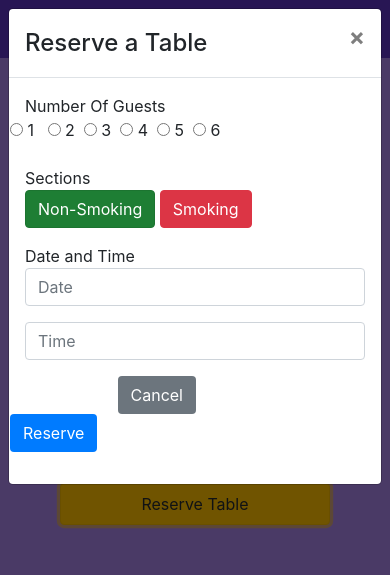
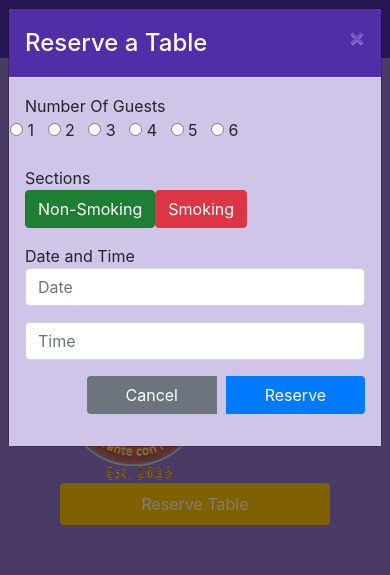
Before and after one commit to dimpy17agg/Coursera-learning, a website: page index.html in a window 390 px wide. Both pictures are taken after a click on the button "Reserve Table". Shown: the top 575 px of the page. Drawn offline with nearby package versions, Linux system fonts and the light colour scheme.

Commit message:
assignment4

```diff
--- a/css/style.scss
+++ b/css/style.scss
@@ -74,3 +74,14 @@ body{
     bottom: 0px;
     z-index: 1;
 }
+
+.modal-header{
+    background-color: $background-dark;
+    color:floralwhite;
+    button{
+         color: $background-light;
+    }
+}
+.modal-body{
+    background-color: $background-pale;
+}
--- a/index.html
+++ b/index.html
@@ -37,7 +37,8 @@
                                 class="fa fa-address-card fa=lg"> Contact</span></a></li>
                 </ul>
                 <span class="navbar-text">
-                    <a data-toggle="modal" data-target="#loginModal"> <span class="fa fa-sign-in"> </span> Login </a>
+                   <!-- <a data-toggle="modal" data-target="#loginModal"> <span class="fa fa-sign-in"> </span> Login </a>-->
+                   <a role="button" class="btn" id="loginbutton"><span class="fa fa-sign-in"></span> Login</a>
                 </span>
             </div>
         </div>
@@ -51,7 +52,6 @@
                 </div>
                 <div class="modal-body">
                     <form>
-
                         <div class="form-row">
                             <div class="form-group col-sm-4">
                                 <label class="sr-only" for="exampleInputEmail3">Email address</label>
@@ -76,9 +76,6 @@
                                 data-dismiss="modal">Cancel</button>
                             <button type="submit" class="btn btn-primary btn-sm ml-1">Sign in</button>
                         </div>
-
-
-
                     </form>
                 </div>
             </div>
@@ -102,16 +99,17 @@
                     <!--
                     <a href="#reserve" role="button" class="btn btn-block nav-link btn-warning "
                         data-toggle="tooltip" data-html="true" title="Or Call us at<br><strong>+8156789439</strong>"
-                        data-placement="bottom" >Reserve Table</a>-->
+                        data-placement="bottom" >Reserve Table</a>
                     <a href="#reserve" role="button" class="btn btn-block nav-link btn-warning" data-toggle="modal"
-                        data-target="#reserveModal">Reserve Table</a>
+                        data-target="#reserveModal">Reserve Table</a>-->
+              <a id="reservebutton" role="button" class="btn btn-block nav-link btn-warning" >Reserve Table</a>
                 </div>
             </div>
         </div>
 
     </header>
     <div id="reserveModal" role="dialog" class="modal fade">
-        <div class="modal-dialog" role="content">
+        <div class="modal-dialog modal-lg" role="content">
             <div class="modal-content">
                 <div class="modal-header">
                     <h4 class="modal-title">Reserve a Table</h4>
@@ -120,7 +118,7 @@
                 <div class="modal-body">
                     <form>
                         <div class="form-group row">
-                            <div class="col-12 col-sm-3">
+                            <div class="col-12 col-sm-2">
                                 <label class="radio-inline form-check-label">
                                     Number Of Guests
                                 </label>
@@ -130,42 +128,44 @@
                                     <input type="radio" name="optradio"> 1 &nbsp;
                                 </label>
                                 <label class="radio-inline">
-                                    <input type="radio" name="optradio"> 2&nbsp;
+                                    <input type="radio" name="optradio"> 2&nbsp;&nbsp;
                                 </label>
                                 <label class="radio-inline">
-                                    <input type="radio" name="optradio"> 3&nbsp;
+                                    <input type="radio" name="optradio"> 3&nbsp;&nbsp;
                                 </label>
                                 <label class="radio-inline">
-                                    <input type="radio" name="optradio"> 4&nbsp;
+                                    <input type="radio" name="optradio"> 4&nbsp;&nbsp;
                                 </label>
                                 <label class="radio-inline">
-                                    <input type="radio" name="optradio"> 5&nbsp;
+                                    <input type="radio" name="optradio"> 5&nbsp;&nbsp;
                                 </label>
                                 <label class="radio-inline">
-                                    <input type="radio" name="optradio"> 6&nbsp;
+                                    <input type="radio" name="optradio"> 6&nbsp;&nbsp;
                                 </label>
                             </div>
                         </div>
                         <div class="form-group row">
-                            <div class="col-12 col-sm-3">
+                            <div class="col-12 col-sm-2">
                                 <label class="form-check-label">Sections</label>
                             </div>
                             <div class="col-sm">
-                                <div class="btn-group btn-group-toggle" data-toggle="buttons">
+                                <div class="btn-group">
+                                <div class="btn-group-toggle" data-toggle="buttons">
                                     <label class="btn btn-success active">
                                         <input type="radio" name="options" id="option1" autocomplete="off"
-                                            checked>Non-Smoking
+                                            checked >Non-Smoking
                                     </label>
                                 </div>
-                                <span class="btn-group btn-group-toggle" data-toggle="buttons">
+                               <div class=" btn-group-toggle" data-toggle="buttons">
                                     <label class="btn btn-danger">
                                         <input type="radio" name="options" id="option2" autocomplete="off">Smoking
                                     </label>
-                                </span>
+                                </div>
+                                </div>
                             </div>
                         </div>
                         <div class="row">
-                            <div class="col-12 col-sm-3">
+                            <div class="col-12 col-sm-2">
                                 <label for="date-time" class="form-check-label">Date and Time</label>
                             </div>
                             <div class="form-group col-sm">
@@ -178,14 +178,14 @@
 
                         </div>
                         <div class="form-group row">
-                            <div class=" col-xs-12 col-sm-3 offset-3 align-self-center">
+
+                            <div class="btn-group col-xs-12 col-sm-2 offset-2 align-self-center">
                                 <button type="submit" class="btn bg-secondary text-white">Cancel</button>
-                            </div>
-                            <div class="ml-0">
-                                <button type="submit" class="btn  bg-primary text-white ml-0 mr-0">Reserve</button>
-                            </div>
 
+                               &nbsp;&nbsp; <button type="submit" class="btn  bg-primary text-white ml-0 mr-0">Reserve</button>
                         </div>
+                           </div>
+
 
                     </form>
 
@@ -406,6 +406,15 @@
     <script src="node_modules/bootstrap/dist/js/bootstrap.min.js"></script>
     <script>
         $(document).ready(function(){
+
+            $("#loginbutton").click(function(){
+                $("#loginModal").modal({backdrop:true});
+            });
+
+            $("#reservebutton").click(function(){
+                 $("#reserveModal").modal({backdrop:true});
+               });
+
             $('#mycarousel').carousel( { interval: 2000 } );
             $('#carouselButton').click(function(){
                 if($('#carouselButton').children('span').hasClass('fa-pause')){
@@ -421,7 +430,13 @@
                }
 
             });
+
+
         });
+
+
+
+
     </script>
 
 
```
Also changed, not shown: css/style.css.
